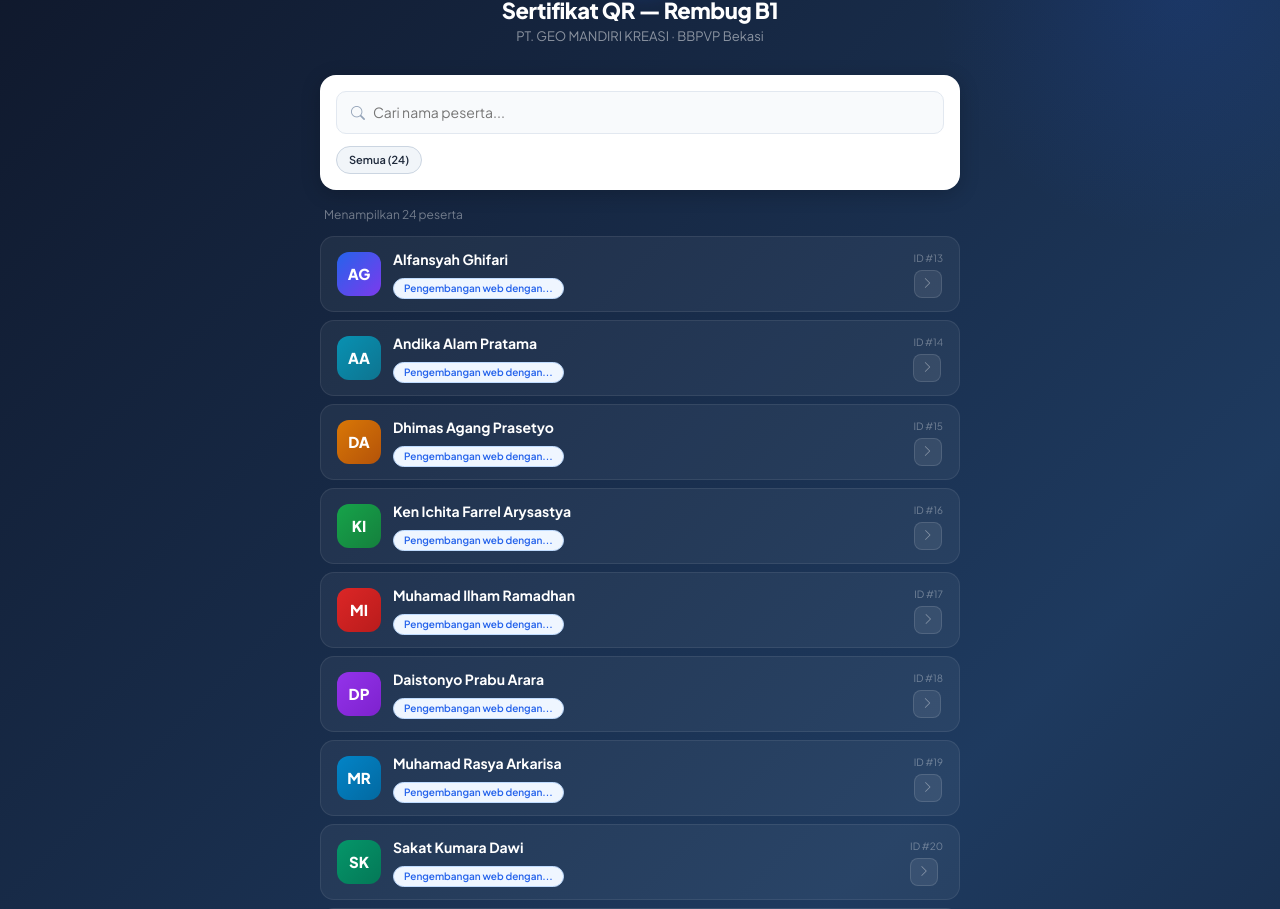
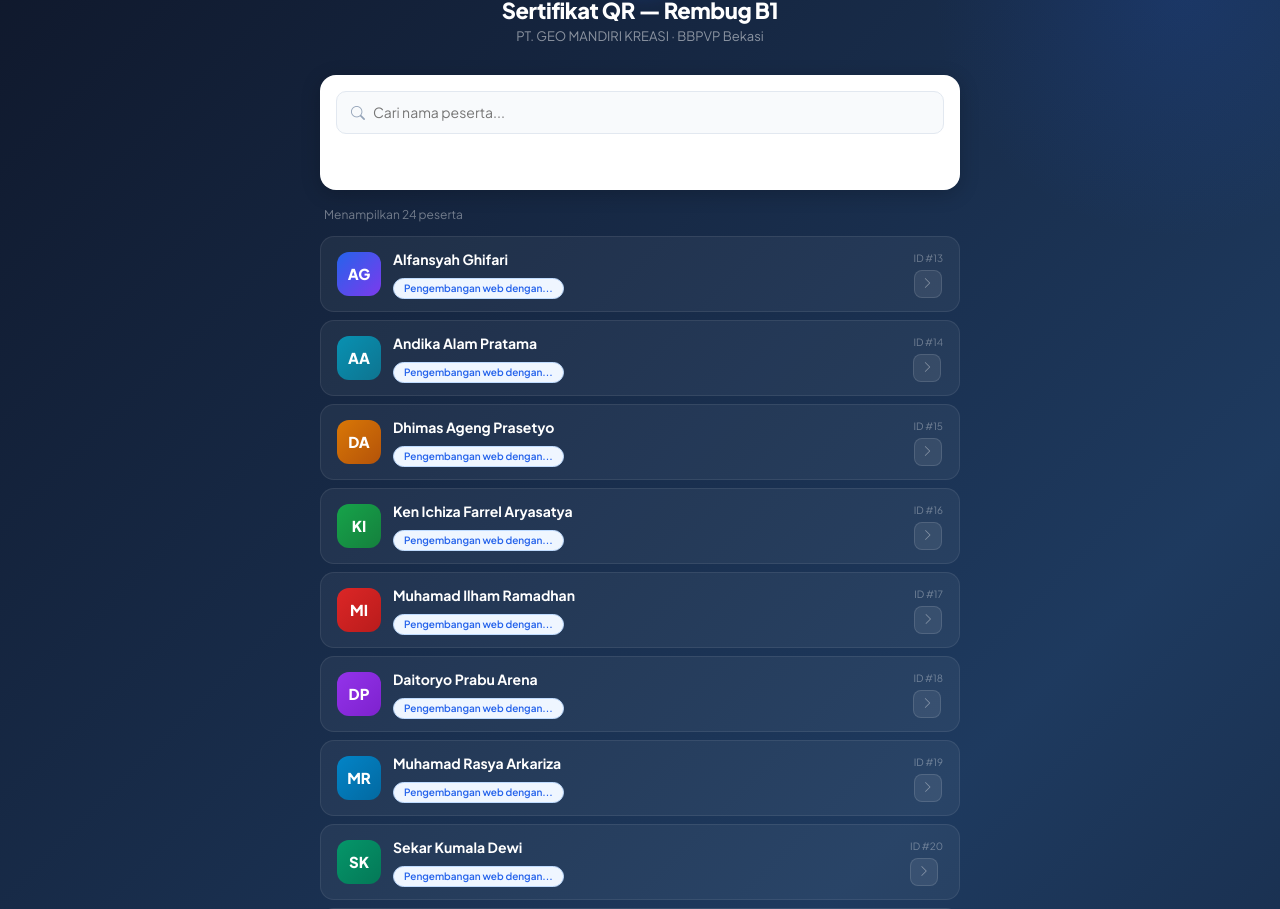
Before and after one commit to fansyah20/serti, a React (Vite) app: page / in a window 1280 px wide. Shown: the part 109-1018 px from the top of the page. Built offline with nearby package versions, Linux system fonts and the light colour scheme.

Commit message:
update peserta dan logo

```diff
--- a/index.html
+++ b/index.html
@@ -2,7 +2,7 @@
 <html lang="id">
   <head>
     <meta charset="UTF-8" />
-    <link rel="icon" type="image/svg+xml" href="/favicon.svg" />
+    <link rel="icon" type="image/svg+xml" href="/src/img/icon serti.png" />
     <meta name="viewport" content="width=device-width, initial-scale=1.0" />
     <title>Sertifikat QR — Rembug B1</title>
   </head>
--- a/src/data/peserta.js
+++ b/src/data/peserta.js
@@ -7,7 +7,6 @@ export const DUMMY_PESERTA = [
     id: 13,
     username: "Alfansyah Ghifari",
     no_hp: "089535200505",
-    email: "alfansyah.ghifari@geo-mandiri.id",
     nama_jurusan: "Pengembangan web dengan node JS dan react JS",
     role_id: 2,
   },
@@ -15,23 +14,20 @@ export const DUMMY_PESERTA = [
     id: 14,
     username: "Andika Alam Pratama",
     no_hp: "081400796283",
-    email: "andika.alam@geo-mandiri.id",
     nama_jurusan: "Pengembangan web dengan node JS dan react JS",
     role_id: 2,
   },
   {
     id: 15,
-    username: "Dhimas Agang Prasetyo",
+    username: "Dhimas Ageng Prasetyo",
     no_hp: "085692242695",
-    email: "dhimas.agang@geo-mandiri.id",
     nama_jurusan: "Pengembangan web dengan node JS dan react JS",
     role_id: 2,
   },
   {
     id: 16,
-    username: "Ken Ichita Farrel Arysastya",
+    username: "Ken Ichiza Farrel Aryasatya",
     no_hp: "087776834436",
-    email: "ken.ichita@geo-mandiri.id",
     nama_jurusan: "Pengembangan web dengan node JS dan react JS",
     role_id: 2,
   },
@@ -39,31 +35,27 @@ export const DUMMY_PESERTA = [
     id: 17,
     username: "Muhamad Ilham Ramadhan",
     no_hp: "082694348876",
-    email: "muhamad.ilham@geo-mandiri.id",
     nama_jurusan: "Pengembangan web dengan node JS dan react JS",
     role_id: 2,
   },
   {
     id: 18,
-    username: "Daistonyo Prabu Arara",
+    username: "Daitoryo Prabu Arena",
     no_hp: "089864706207",
-    email: "daistonyo.prabu@geo-mandiri.id",
     nama_jurusan: "Pengembangan web dengan node JS dan react JS",
     role_id: 2,
   },
   {
     id: 19,
-    username: "Muhamad Rasya Arkarisa",
+    username: "Muhamad Rasya Arkariza",
     no_hp: "085333858350",
-    email: "rasya.arkarisa@geo-mandiri.id",
     nama_jurusan: "Pengembangan web dengan node JS dan react JS",
     role_id: 2,
   },
   {
     id: 20,
-    username: "Sakat Kumara Dawi",
+    username: "Sekar Kumala Dewi",
     no_hp: "085776093460",
-    email: "sakat.kumara@geo-mandiri.id",
     nama_jurusan: "Pengembangan web dengan node JS dan react JS",
     role_id: 2,
   },
@@ -71,15 +63,13 @@ export const DUMMY_PESERTA = [
     id: 21,
     username: "Abdullah Syafiq Al Ghifari",
     no_hp: "089523723591",
-    email: "abdullah.syafiq@geo-mandiri.id",
     nama_jurusan: "Pengelolaan Logistik Melalui Teknologi Informasi",
     role_id: 2,
   },
   {
     id: 22,
-    username: "Pajek Muhamad Super",
+    username: "Pajar Muhamad Supar",
     no_hp: "087776905421",
-    email: "pajek.muhamad@geo-mandiri.id",
     nama_jurusan: "Pengelolaan Logistik Melalui Teknologi Informasi",
     role_id: 2,
   },
@@ -87,7 +77,6 @@ export const DUMMY_PESERTA = [
     id: 23,
     username: "Aulia Wulandari",
     no_hp: "089532238681",
-    email: "aulia.wulandari@geo-mandiri.id",
     nama_jurusan: "Pengelolaan Logistik Melalui Teknologi Informasi",
     role_id: 2,
   },
@@ -95,7 +84,6 @@ export const DUMMY_PESERTA = [
     id: 25,
     username: "Nayla Rachmawati Asy Syifa",
     no_hp: "065699648354",
-    email: "nayla.rachmawati@geo-mandiri.id",
     nama_jurusan: "Pengelolaan Logistik Melalui Teknologi Informasi",
     role_id: 2,
   },
@@ -103,7 +91,6 @@ export const DUMMY_PESERTA = [
     id: 26,
     username: "M Fahri Aditia Permana",
     no_hp: "085223547824",
-    email: "fahri.aditia@geo-mandiri.id",
     nama_jurusan: "Pengelolaan Logistik Melalui Teknologi Informasi",
     role_id: 2,
   },
@@ -111,7 +98,6 @@ export const DUMMY_PESERTA = [
     id: 27,
     username: "Hidayat Ahmad",
     no_hp: "082299945506",
-    email: "hidayat.ahmad@geo-mandiri.id",
     nama_jurusan: "Pengelolaan Logistik Melalui Teknologi Informasi",
     role_id: 2,
   },
@@ -119,7 +105,6 @@ export const DUMMY_PESERTA = [
     id: 29,
     username: "Maruf",
     no_hp: "089950260461",
-    email: "maruf@geo-mandiri.id",
     nama_jurusan: "Pengelolaan Logistik Melalui Teknologi Informasi",
     role_id: 2,
   },
@@ -127,7 +112,6 @@ export const DUMMY_PESERTA = [
     id: 30,
     username: "Jun Sriva Elferada Panggabean",
     no_hp: "083088448447",
-    email: "jun.sriva@geo-mandiri.id",
     nama_jurusan: "Pemasangan Sistem Integrasi Bangunan Cerdas",
     role_id: 2,
   },
@@ -135,15 +119,13 @@ export const DUMMY_PESERTA = [
     id: 31,
     username: "Muhammad Tadjiyah",
     no_hp: "089794411109",
-    email: "muhammad.tadj@geo-mandiri.id",
     nama_jurusan: "Pemasangan Sistem Integrasi Bangunan Cerdas",
     role_id: 2,
   },
   {
     id: 32,
-    username: "Bagas Suliatyo",
+    username: "Bagas Sulistyo",
     no_hp: "089363663437",
-    email: "bagas.suliatyo@geo-mandiri.id",
     nama_jurusan: "Pemasangan Sistem Integrasi Bangunan Cerdas",
     role_id: 2,
   },
@@ -151,7 +133,6 @@ export const DUMMY_PESERTA = [
     id: 33,
     username: "Muhammad Farhan",
     no_hp: "081211839431",
-    email: "muhammad.farhan@geo-mandiri.id",
     nama_jurusan: "Pemasangan Sistem Integrasi Bangunan Cerdas",
     role_id: 2,
   },
@@ -159,7 +140,6 @@ export const DUMMY_PESERTA = [
     id: 34,
     username: "Harfin Abid Nasrulloh",
     no_hp: "085870049",
-    email: "harfin.abid@geo-mandiri.id",
     nama_jurusan: "Pemasangan Sistem Integrasi Bangunan Cerdas",
     role_id: 2,
   },
@@ -167,15 +147,13 @@ export const DUMMY_PESERTA = [
     id: 35,
     username: "Jordy Augusto Da Silva Frituz",
     no_hp: "087786462895",
-    email: "jordy.augusto@geo-mandiri.id",
     nama_jurusan: "Pemasangan Sistem Integrasi Bangunan Cerdas",
     role_id: 2,
   },
   {
     id: 36,
-    username: "Adaila Nazwa Eka Putri",
+    username: "Adelia Nazwa Eka Putri",
     no_hp: "085778643807",
-    email: "adaila.nazwa@geo-mandiri.id",
     nama_jurusan: "Pengembangan web dengan node JS dan react JS",
     role_id: 2,
   },
@@ -183,15 +161,13 @@ export const DUMMY_PESERTA = [
     id: 37,
     username: "Muhammad Fattah Dharmaseta",
     no_hp: "082123547824",
-    email: "fattah.dharmaseta@geo-mandiri.id",
-    nama_jurusan: "Pengembangan web dengan node JS dan react JS",
+    nama_jurusan: "Pengelolaan Logistik Melalui Teknologi Informasi",
     role_id: 2,
   },
   {
     id: 38,
     username: "Jujun Junaedi",
     no_hp: "085670059",
-    email: "jujun.junaedi@geo-mandiri.id",
     nama_jurusan: "Pemasangan Sistem Integrasi Bangunan Cerdas",
     role_id: 2,
   },
--- a/src/pages/PilihPeserta.jsx
+++ b/src/pages/PilihPeserta.jsx
@@ -79,11 +79,9 @@ export default function PilihPeserta() {
 
           {/* Filter chips */}
           <div style={{ display: "flex", gap: 6, flexWrap: "wrap" }}>
-            <button onClick={() => setFilterJurusan("semua")} style={chipStyle(filterJurusan === "semua", "#1e293b", "#f1f5f9", "#cbd5e1")}>
-              Semua ({DUMMY_PESERTA.length})
-            </button>
             {jurusanList.map((j) => {
               const c = getColor(j);
+
               const count = DUMMY_PESERTA.filter((p) => p.nama_jurusan === j).length;
               return (
                 <button key={j} onClick={() => setFilterJurusan(j)} style={chipStyle(filterJurusan === j, c.color, c.bg, c.border)}>
--- a/src/pages/User/HalamanUser.jsx
+++ b/src/pages/User/HalamanUser.jsx
@@ -25,7 +25,7 @@ export default function HalamanUser() {
           <div className="login-icon">
             <i className="bi bi-person-check-fill"></i>
           </div>
-          <h1 className="login-title">DATA KEHADIRAN OJT BBPVP BEKASI</h1>
+          <h1 className="login-title">DATA SERTIFIKAT PESERTA OJT</h1>
           <p className="login-subtitle">PT. GEO MANDIRI KREASI</p>
         </div>
 
```
Also changed, not shown: src/img/icon serti.png (added).
